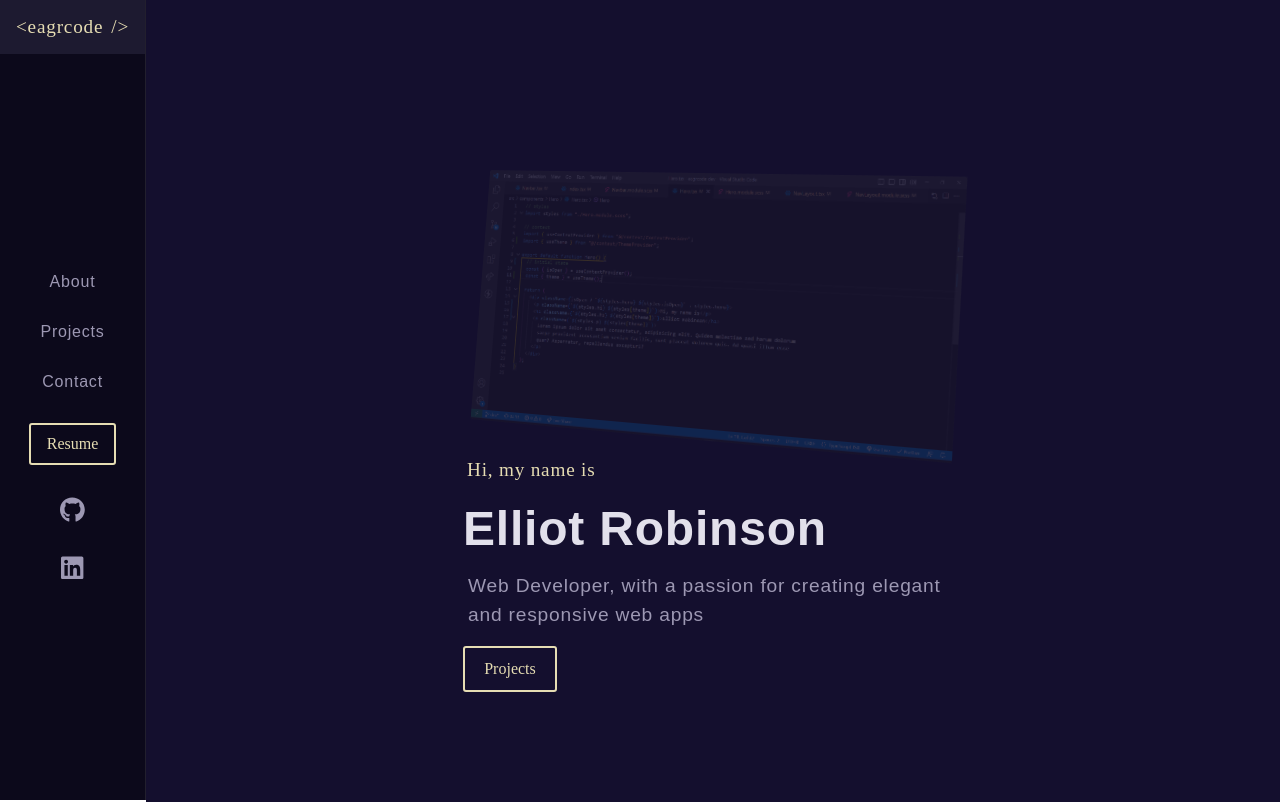
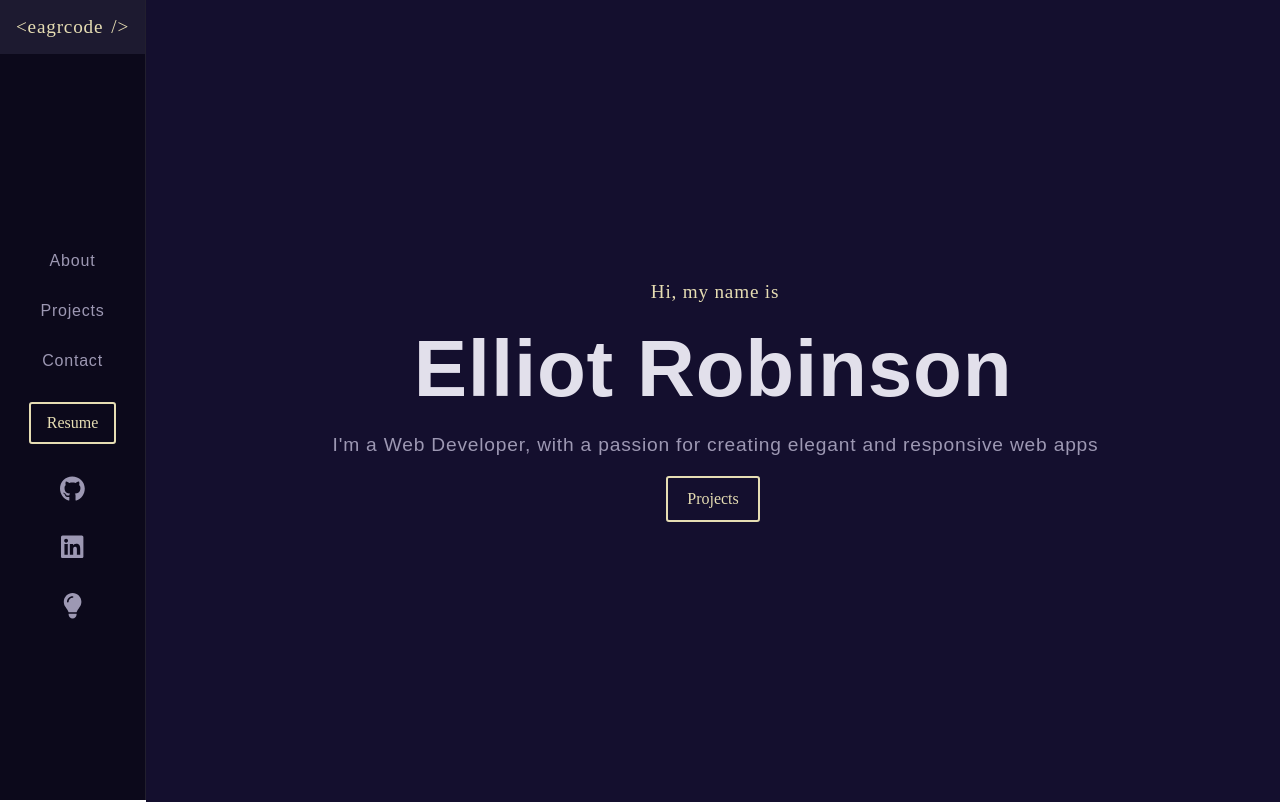
Before and after one commit to eagrcode/eagrcode-dev, a Next.js app: page / in a window 1280 px wide. Shown: the top 802 px of the page. Built offline with nearby package versions, Linux system fonts and the light colour scheme; a web font is replaced by a local one.

Commit message:
add general style changes

```diff
--- a/src/components/Hero/Hero.module.scss
+++ b/src/components/Hero/Hero.module.scss
@@ -3,8 +3,8 @@
   flex-direction: column;
   justify-content: center;
   align-items: center;
-  height: calc(100svh - var(--nav-height));
-  margin-top: var(--nav-height);
+  // height: calc(100svh - var(--nav-height));
+  height: 100svh;
 }
 
 .hero {
@@ -13,9 +13,13 @@
   position: relative;
   display: flex;
   flex-direction: column;
+  justify-content: center;
+  align-items: center;
+  text-align: center;
   gap: 1rem;
   width: 100%;
-  max-width: 500px;
+  height: 100%;
+
   transition: all 0.2s ease-in-out;
 
   &.isOpen {
@@ -79,7 +83,7 @@
   }
 
   @media (min-width: 900px) {
-    font-size: 3rem;
+    font-size: 5rem;
   }
 }
 
--- a/src/components/Hero/Hero.tsx
+++ b/src/components/Hero/Hero.tsx
@@ -22,16 +22,16 @@ export default function Hero() {
   return (
     <section className={styles.heroSection}>
       <div className={isOpen ? `${styles.hero} ${styles.isOpen}` : styles.hero}>
-        <Image
+        {/* <Image
           className={styles.img}
           src={HeroImg}
           alt="vsc-hero"
           style={{ height: "auto", width: "100%" }}
-        />
+        /> */}
         <p className={`${styles.hi} ${styles[theme]}`}>Hi, my name is</p>
         <h1 className={`${styles.h1} ${styles[theme]}`}>Elliot Robinson</h1>
         <p className={`${styles.p} ${theme}`}>
-          Web Developer, with a passion for creating elegant and responsive web apps
+          I'm a Web Developer, with a passion for creating elegant and responsive web apps
         </p>
         <HeroBtn />
       </div>
--- a/src/components/Layout/Layout.module.scss
+++ b/src/components/Layout/Layout.module.scss
@@ -2,6 +2,8 @@
   display: flex;
   flex-direction: column;
   overflow: clip;
+  height: 100%;
+  width: 100%;
 
   @media (min-width: 900px) {
     flex-direction: row;
@@ -11,7 +13,6 @@
 .main {
   display: flex;
   flex-direction: column;
-  width: 100%;
   padding: 0 1rem;
 
   &.dark {
--- a/src/components/Navbar/Navbar.module.scss
+++ b/src/components/Navbar/Navbar.module.scss
@@ -8,15 +8,16 @@
   width: 100%;
   padding: 0 1rem;
   z-index: 999;
+
   backdrop-filter: blur(10px);
 
-  .dark {
-    background-color: hsla(250, 50%, 12%, 0.7);
-  }
+  // .dark {
+  //   background-color: hsla(250, 50%, 12%, 0.7);
+  // }
 
-  .light {
-    background-color: hsla(250, 50%, 90%, 0.7);
-  }
+  // .light {
+  //   background-color: hsla(250, 50%, 90%, 0.7);
+  // }
 
   @media (min-width: 900px) {
     position: sticky;
@@ -124,9 +125,16 @@
 }
 
 .link {
-  color: var(--text-color-dark);
   display: block;
   padding: 1rem;
+
+  &.dark {
+    color: var(--text-color-dark);
+  }
+
+  &.light {
+    color: var(--text-color-light);
+  }
 }
 
 .socialMenu {
@@ -148,6 +156,7 @@
 .icon {
   color: var(--text-color-dark);
   font-size: 1.6rem;
+  cursor: pointer;
 
   transition: all ease-out 0.1s;
 
@@ -157,23 +166,6 @@
   }
 }
 
-.tooltip {
-  visibility: hidden;
-  position: absolute;
-  top: 0;
-  left: 0;
-  right: 0;
-  z-index: 1;
-  color: var(--text-color-dark);
+.toggle {
+  justify-self: flex-end;
 }
-
-.line {
-  display: none;
-  width: 1px;
-  height: 50px;
-  background-color: white;
-
-  @media (min-width: 900px) {
-    display: block;
-  }
-}
--- a/src/components/Navbar/Navbar.tsx
+++ b/src/components/Navbar/Navbar.tsx
@@ -18,12 +18,13 @@ import { useTheme } from "@/context/ThemeProvider";
 // icons
 import { FontAwesomeIcon } from "@fortawesome/react-fontawesome";
 import { faGithub, faLinkedin } from "@fortawesome/free-brands-svg-icons";
+import { faLightbulb, faMoon } from "@fortawesome/free-solid-svg-icons";
 
 export default function Navbar() {
   // initial state
   const { isOpen, setIsOpen } = useContextProvider();
   const [isScroll, setIsScroll] = useState(false);
-  const { theme } = useTheme();
+  const { theme, setTheme } = useTheme();
 
   return (
     <aside className={`${styles.sidebar} ${styles[theme]}`}>
@@ -42,17 +43,29 @@ export default function Navbar() {
         <nav className={styles.nav}>
           <ul className={styles.menu}>
             <li className={styles.item} onClick={() => setIsOpen(false)}>
-              <Link className={styles.link} href="#scroll-to-about" scroll={false}>
+              <Link
+                className={`${styles.link} ${styles[theme]}`}
+                href="#scroll-to-about"
+                scroll={false}
+              >
                 About
               </Link>
             </li>
             <li className={styles.item} onClick={() => setIsOpen(false)}>
-              <Link className={styles.link} href="#scroll-to-projects" scroll={false}>
+              <Link
+                className={`${styles.link} ${styles[theme]}`}
+                href="#scroll-to-projects"
+                scroll={false}
+              >
                 Projects
               </Link>
             </li>
             <li className={styles.item} onClick={() => setIsOpen(false)}>
-              <Link className={styles.link} href="#scroll-to-contact" scroll={false}>
+              <Link
+                className={`${styles.link} ${styles[theme]}`}
+                href="#scroll-to-contact"
+                scroll={false}
+              >
                 Contact
               </Link>
             </li>
@@ -63,16 +76,20 @@ export default function Navbar() {
           <li>
             <Link href="">
               <FontAwesomeIcon className={styles.icon} icon={faGithub} />
-              <span className={styles.tooltip}>GitHub</span>
             </Link>
           </li>
-
           <li>
             <Link href="">
               <FontAwesomeIcon className={styles.icon} icon={faLinkedin} />
             </Link>
           </li>
         </ul>
+
+        <FontAwesomeIcon
+          className={`${styles.icon} ${styles.toggle}`}
+          icon={theme === "dark" ? faLightbulb : faMoon}
+          onClick={() => (theme === "dark" ? setTheme("light") : setTheme("dark"))}
+        />
       </div>
     </aside>
   );
--- a/src/components/Projects/Projects.module.scss
+++ b/src/components/Projects/Projects.module.scss
@@ -3,6 +3,10 @@
   flex-direction: column;
   justify-content: center;
   align-items: center;
+
+  min-height: 100vh;
+
+  scroll-padding-top: 1rem;
 }
 
 .projectsWrapper {
--- a/src/pages/index.tsx
+++ b/src/pages/index.tsx
@@ -16,10 +16,6 @@ import { useContextProvider } from "@/context/ContextProvider";
 import { useTheme } from "@/context/ThemeProvider";
 
 export default function Home() {
-  // initial state
-  const { isOpen } = useContextProvider();
-  const { theme } = useTheme();
-
   return (
     <>
       <Head>
--- a/src/styles/globals.scss
+++ b/src/styles/globals.scss
@@ -4,7 +4,6 @@
   margin: 0;
   padding: 0;
   box-sizing: border-box;
-  // scroll-padding-top: var(--nav-height);
   scroll-behavior: smooth;
 
   @media (min-width: 900px) {
@@ -22,6 +21,13 @@ body {
   &.noScroll {
     overflow: hidden;
   }
+}
+
+main {
+}
+
+section {
+  padding: 1rem 0;
 }
 
 h1,
@@ -65,7 +71,3 @@ p {
     color: var(--text-color-light);
   }
 }
-
-#scroll-to-projects {
-  scroll-padding-top: 4rem;
-}
--- a/src/styles/variables.css
+++ b/src/styles/variables.css
@@ -17,7 +17,7 @@
 
   /* light theme */
   --bg-color-light: hsl(250, 10%, 95%);
-  --text-color-light: hsl(250, 15%, 50%);
+  --text-color-light: hsl(250, 15%, 60%);
   --header-color-light: hsl(250, 20%, 40%);
   --nav-bg-color-light: hsl(250, 20%, 90%);
   --accent-color-light: hsl(270, 100%, 40%);
```
